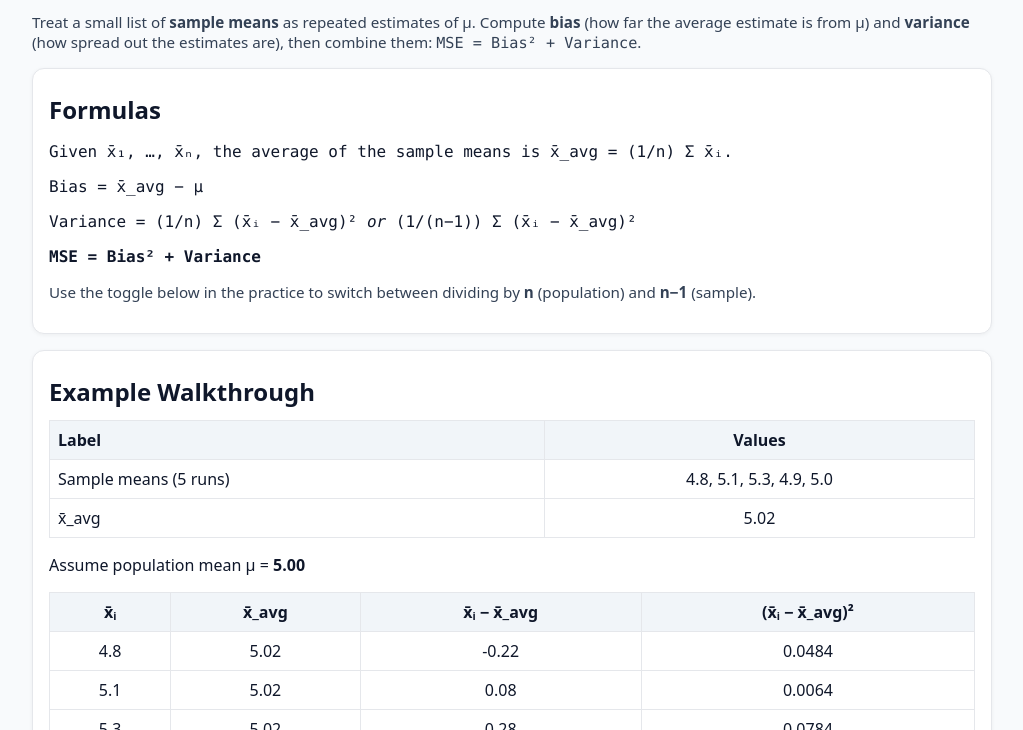
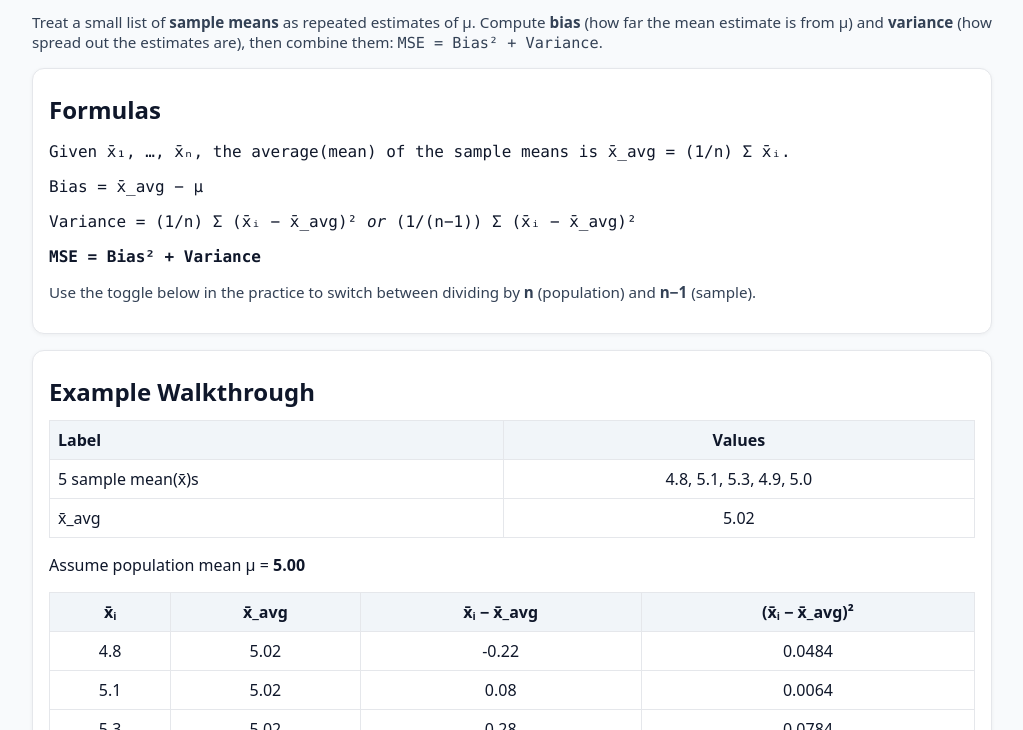
Before and after one commit to soundsense/SI261_MSE_bias_variance, a plain HTML site: page index.html in a window 1280 px wide. Shown: the part 70-800 px from the top of the page, without its empty margins (128-1151 px from the left). Drawn offline with Linux system fonts and the light colour scheme.

Commit message:
Update index.html

```diff
--- a/index.html
+++ b/index.html
@@ -30,14 +30,14 @@
     <h1>MSE from Bias and Variance (Sample Means)</h1>
     <p class="note">
       Treat a small list of <b>sample means</b> as repeated estimates of μ. Compute
-      <b>bias</b> (how far the average estimate is from μ) and <b>variance</b> (how spread out the estimates are),
+      <b>bias</b> (how far the mean estimate is from μ) and <b>variance</b> (how spread out the estimates are),
       then combine them: <span class="mono">MSE = Bias² + Variance</span>.
     </p>
 
     <!-- Formulas -->
     <section class="card">
       <h2>Formulas</h2>
-      <p class="mono">Given x̄₁, …, x̄ₙ, the average of the sample means is x̄_avg = (1/n) Σ x̄ᵢ.</p>
+      <p class="mono">Given x̄₁, …, x̄ₙ, the average(mean) of the sample means is x̄_avg = (1/n) Σ x̄ᵢ.</p>
       <p class="mono">Bias = x̄_avg − μ</p>
       <p class="mono">Variance = (1/n) Σ (x̄ᵢ − x̄_avg)²  <i>or</i>  (1/(n−1)) Σ (x̄ᵢ − x̄_avg)²</p>
       <p class="mono"><b>MSE = Bias² + Variance</b></p>
@@ -52,7 +52,7 @@
           <tr><th style="text-align:left;">Label</th><th>Values</th></tr>
         </thead>
         <tbody>
-          <tr><td style="text-align:left;">Sample means (5 runs)</td><td>4.8, 5.1, 5.3, 4.9, 5.0</td></tr>
+          <tr><td style="text-align:left;">5 sample mean(x̄)s</td><td>4.8, 5.1, 5.3, 4.9, 5.0</td></tr>
           <tr><td style="text-align:left;">x̄_avg</td><td>5.02</td></tr>
         </tbody>
       </table>
```
